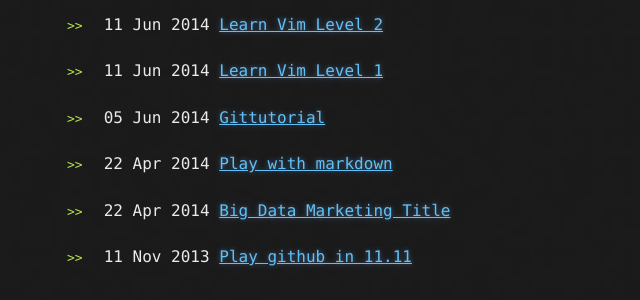
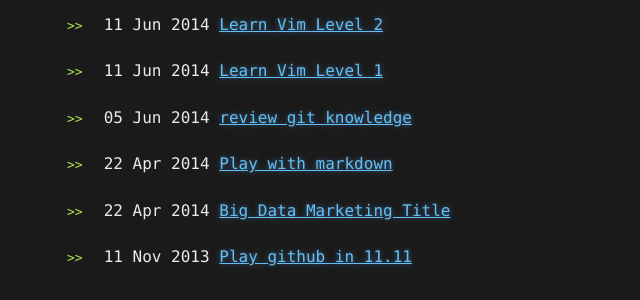
Before and after one commit to zhquake/gitBlog, a Jekyll site: the page built from index.html, in a window 1280 px wide. Shown: the part 154-454 px from the top of the page, without its empty margins (0-640 px from the left). Built offline with Jekyll 4.4.1, drawn with Linux system fonts in a browser that asks for light colours.

```diff
--- a/_posts/2014-06-05-GitTutorial.md
+++ b/_posts/2014-06-05-GitTutorial.md
@@ -1 +1,6 @@
-##This is a file for git learnning
+---
+layout: default
+title: review git knowledge
+---
+
+##This is a file for git practice
```
